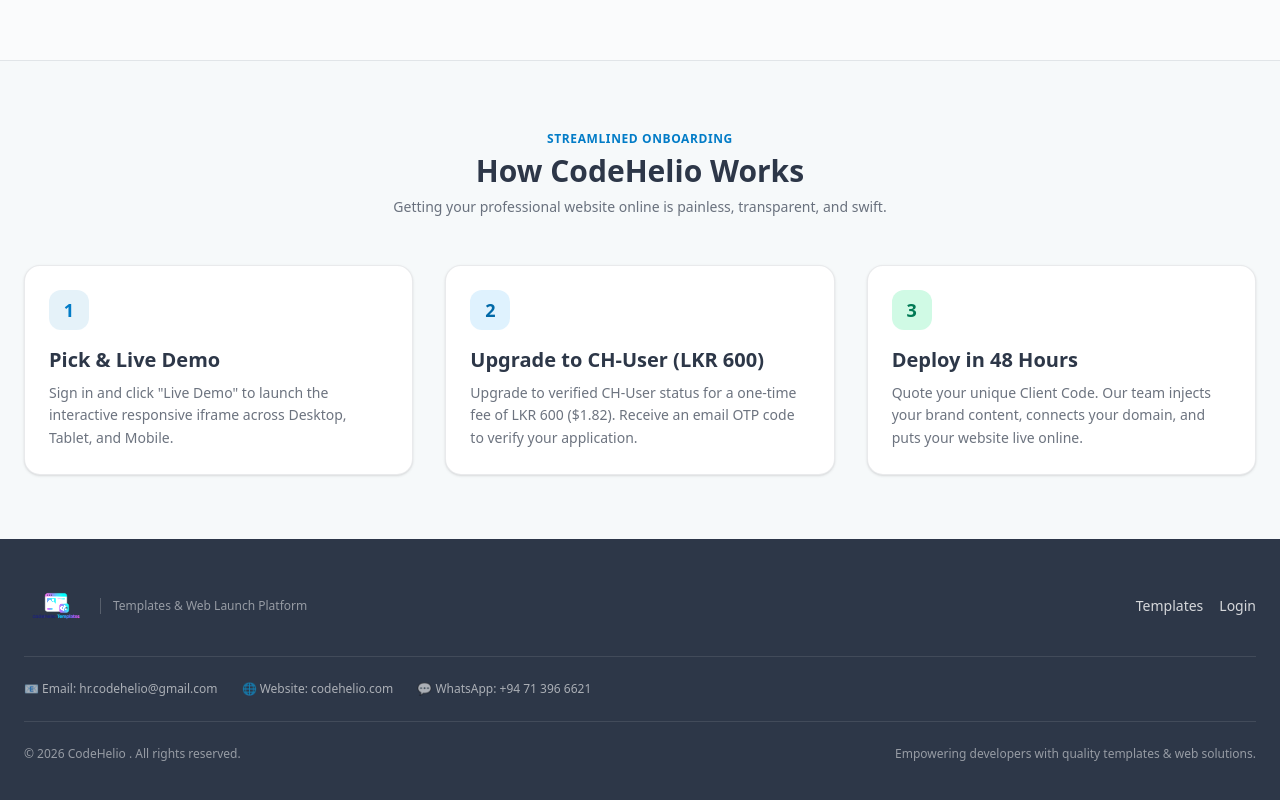
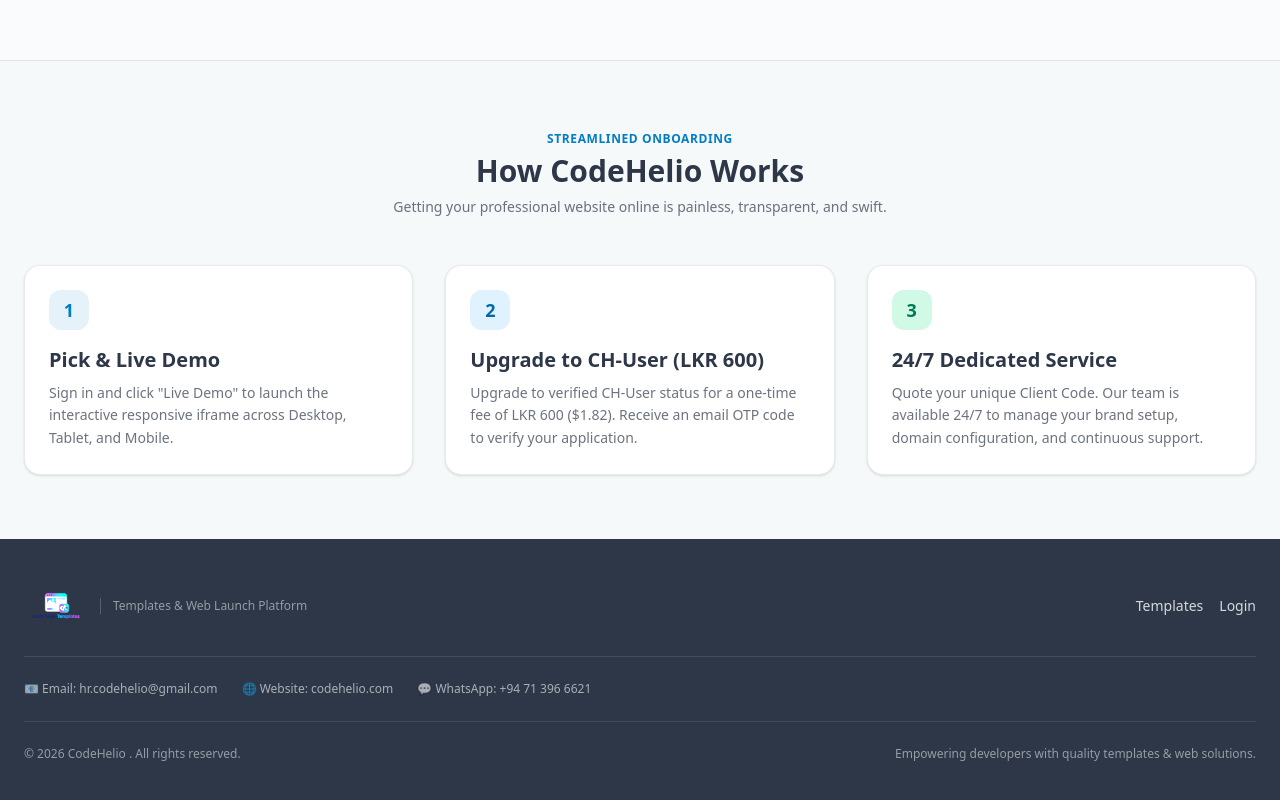
Before and after one commit to codehelio/codehelio-templates, a Next.js app: page / in a window 1280 px wide. Shown: the part 2786-3586 px from the top of the page. Built offline with nearby package versions, Linux system fonts and the light colour scheme; no server answers; the database is empty.

Commit message:
changre home page view

```diff
--- a/components/HomeClient.tsx
+++ b/components/HomeClient.tsx
@@ -800,15 +800,14 @@
                 Upgrade to verified CH-User status for a one-time fee of LKR 600 ($1.82). Receive an email OTP code to verify your application.
               </p>
             </div>
-
             {/* Step 3 */}
             <div className="rounded-2xl border border-ink/10 bg-white p-6 shadow-sm transition hover:shadow-md">
               <div className="flex size-10 items-center justify-center rounded-xl bg-emerald-100 text-emerald-700 font-bold text-lg">
                 3
               </div>
-              <h3 className="mt-4 text-xl font-bold text-ink">Deploy in 48 Hours</h3>
+              <h3 className="mt-4 text-xl font-bold text-ink">24/7 Dedicated Service</h3>
               <p className="mt-2 text-sm text-ink/70 leading-relaxed">
-                Quote your unique Client Code. Our team injects your brand content, connects your domain, and puts your website live online.
+                Quote your unique Client Code. Our team is available 24/7 to manage your brand setup, domain configuration, and continuous support.
               </p>
             </div>
           </div>
```
